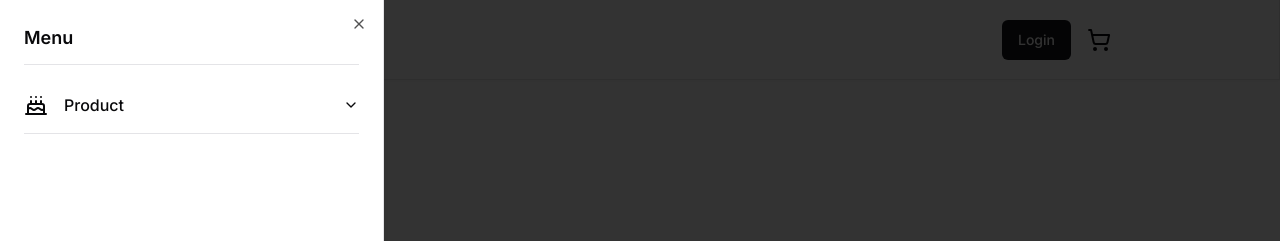
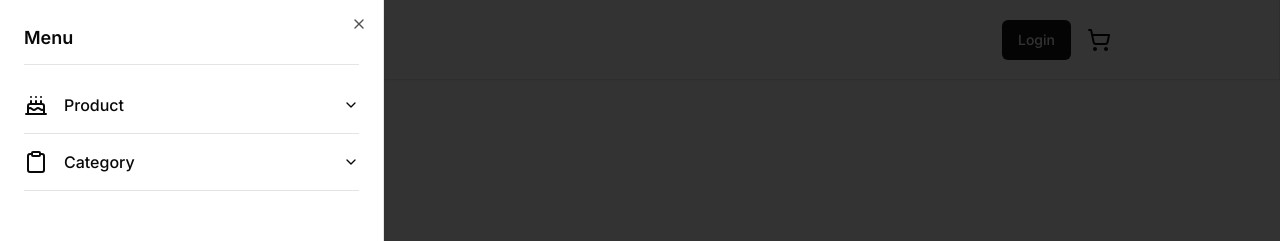
Before and after one commit to luizredig/bakery-with-next-js, a Next.js app: page / in a window 1280 px wide. Both pictures are taken after a click on the button 180 px from the left and 39 px from the top of the page. Shown: the top 241 px of the page. Built offline with nearby package versions, Linux system fonts and the light colour scheme; no server answers; the database is empty.

Commit message:
feat: add menu collapsible item component

```diff
--- /dev/null
+++ b/app/components/menu-collapsible-item.tsx
@@ -0,0 +1,50 @@
+import * as changeCase from "change-case";
+
+import { ClipboardIcon } from "lucide-react";
+import {
+  Accordion,
+  AccordionContent,
+  AccordionItem,
+  AccordionTrigger,
+} from "./ui/accordion";
+import MenuButton from "./menu-button";
+import { MENU_COLLAPSIBLE_ICON } from "@/constants/menu-collapsible-icon";
+
+interface MenuCollapsibleItemProps {
+  slug: string;
+  icon: string;
+}
+
+const MenuCollapsibleItem = ({ slug, icon }: MenuCollapsibleItemProps) => {
+  return (
+    <>
+      <Accordion type="multiple">
+        <AccordionItem value="product-collapse">
+          <AccordionTrigger>
+            <span className="flex flex-row items-center gap-4">
+              {
+                MENU_COLLAPSIBLE_ICON[
+                  icon as keyof typeof MENU_COLLAPSIBLE_ICON
+                ]
+              }
+
+              <p>{changeCase.pascalCase(slug)}</p>
+            </span>
+          </AccordionTrigger>
+
+          <AccordionContent className="flex flex-col gap-3">
+            <MenuButton href={`/create/${slug}`} label="Create" icon="create" />
+
+            <MenuButton href={`/find/${slug}`} label="Find" icon="find" />
+
+            <MenuButton href={`/update/${slug}`} label="Update" icon="update" />
+
+            <MenuButton href={`/delete/${slug}`} label="Delete" icon="delete" />
+          </AccordionContent>
+        </AccordionItem>
+      </Accordion>
+    </>
+  );
+};
+
+export default MenuCollapsibleItem;
--- a/app/components/menu.tsx
+++ b/app/components/menu.tsx
@@ -1,38 +1,12 @@
-import {
-  Accordion,
-  AccordionContent,
-  AccordionItem,
-  AccordionTrigger,
-} from "./ui/accordion";
-
-import { CakeIcon } from "lucide-react";
-import MenuButton from "./menu-button";
+import MenuCollapsibleItem from "./menu-collapsible-item";
 
 const Menu = () => {
   return (
     <>
-      <div>
-        <Accordion type="multiple">
-          <AccordionItem value="product-collapse">
-            <AccordionTrigger>
-              <span className="flex flex-row gap-4">
-                <CakeIcon />
+      <div className="flex flex-col">
+        <MenuCollapsibleItem slug="product" icon="cake" />
 
-                <p>Product</p>
-              </span>
-            </AccordionTrigger>
-
-            <AccordionContent className="flex flex-col gap-3">
-              <MenuButton href="" label="Create" icon="create" />
-
-              <MenuButton href="" label="Find" icon="find" />
-
-              <MenuButton href="" label="Update" icon="update" />
-
-              <MenuButton href="" label="Delete" icon="delete" />
-            </AccordionContent>
-          </AccordionItem>
-        </Accordion>
+        <MenuCollapsibleItem slug="category" icon="clipboard" />
       </div>
     </>
   );
```
